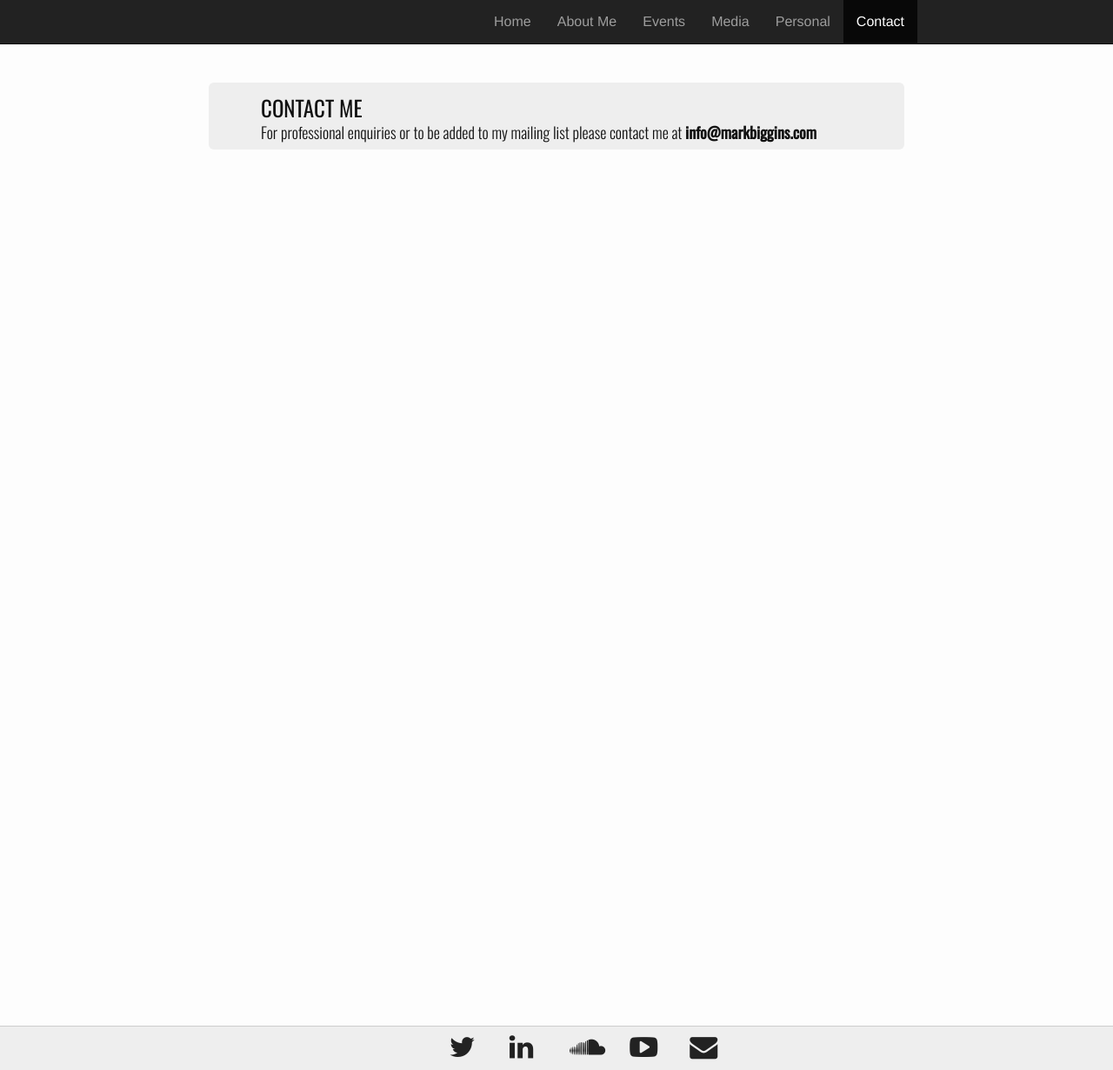
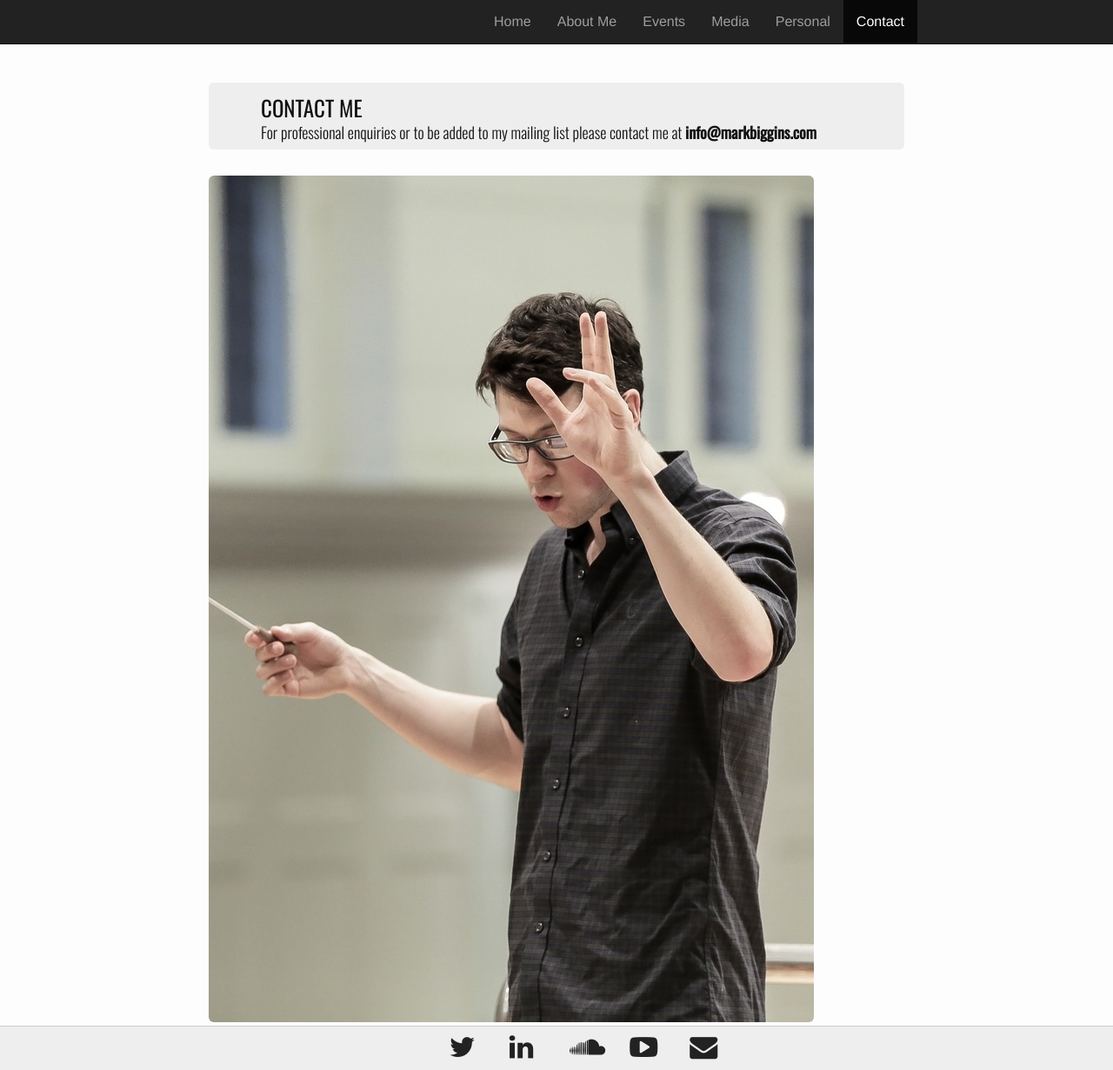
Before and after one commit to musicman10201/musicman10201.github.io, a Jekyll site: the page built from contact.md, in a window 1280 px wide and 1231 px high. Shown: the whole window at 87% size. Built offline with Jekyll 4.4.1, drawn with Linux system fonts in a browser that asks for light colours.

Commit message:
Update contact.md

```diff
--- a/contact.md
+++ b/contact.md
@@ -6,3 +6,4 @@
 <h3>CONTACT ME</h3>
 <h4>For professional enquiries or to be added to my mailing list please contact me at <b>info@markbiggins.com</b></h4>
 </div>
+<img src="/images/media/20tallcropped.jpg" class="img-responsive img-rounded" alt="Mark Biggins"/>
```
